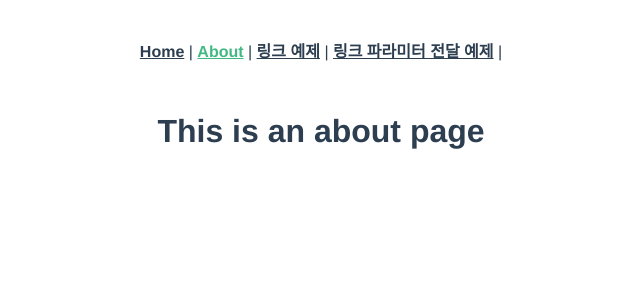
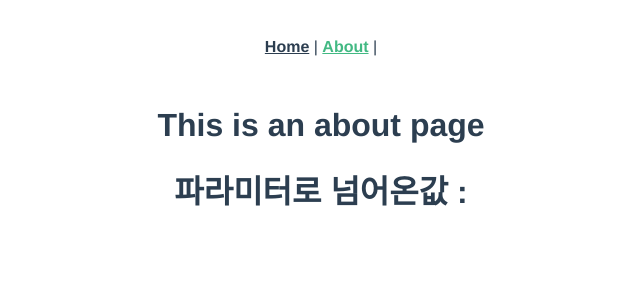
Before and after one commit to n3316202/vue3-sindorim-3, a Vue app: page /about in a window 1280 px wide. Shown: the top 300 px of the page, without its empty margins (319-959 px from the left). Built offline with nearby package versions, Linux system fonts and the light colour scheme.

Commit message:
링크 예제

```diff
--- a/src/App.vue
+++ b/src/App.vue
@@ -6,8 +6,9 @@
     <router-link to="/">Home</router-link> |
     <router-link to="/about">About</router-link> |
     <!-- router-link에 to 속성에 path 대신 name을 지정 가능 -->
-    <router-link :to="{name :'example'}">링크 예제</router-link> |
-    <router-link :to="{name :'example', params:{username : '홍길동'}}">링크 파라미터 전달 예제</router-link> |
+    <!-- <router-link :to="{name :'example'}">링크 예제</router-link> |
+    <router-link :to="'/example/' +  '홍길동'">링크 파라미터 전달 예제</router-link> |  -->
+    <!-- <router-link :to="{name :'example', params:{username : '홍길동'}}">링크 파라미터 전달 예제</router-link> |  -->
 
   </nav>
   <!-- 라우트 아울렛 -->
--- a/src/router/index.js
+++ b/src/router/index.js
@@ -1,52 +1,52 @@
 import { createRouter, createWebHistory } from "vue-router";
-import HomeView from "../views/HomeView.vue";
-import AboutView from "../views/AboutView.vue";
+// import HomeView from "../views/HomeView.vue";
+// import AboutView from "../views/AboutView.vue";
+
+// const routes = [
+//   {
+//     path: "/",
+//     name: "home",
+//     component: HomeView,
+//   },
+//   {
+//     path: "/about",
+//     name: "about",
+//     component: AboutView,
+//   },
+//   {
+//     path: "/example",
+//     name: "example",
+//     component: AboutView,
+//   },
+//   {
+//     path: "/example/:username",  //파라미터 전달
+//     name: "example2",
+//     component: AboutView,
+//   },
+// ];
+
+//component: () => import(/* webpackChunkName: "about"*/ /*webpackPrefetch: true*/ '../views/AboutView.vue')
+
+//lazy loading 사용시
 
 const routes = [
   {
     path: "/",
     name: "home",
-    component: HomeView,
+    component: () =>
+      import(
+        /* webpackChunkName: "home" */ /*webpackPrefetch: false*/ "../views/HomeView.vue"
+      ),
   },
   {
     path: "/about",
     name: "about",
-    component: AboutView,
-  },
-  {
-    path: "/example",
-    name: "example",
-    component: AboutView,
-  },
-  {
-    path: "/example/:username",  //파라미터 전달
-    name: "example2",
-    component: AboutView,
+    component: () =>
+      import(
+        /* webpackChunkName: "about" */ /*webpackPrefetch: false*/ "../views/AboutView.vue"
+      ),
   },
 ];
-
-//component: () => import(/* webpackChunkName: "about"*/ /*webpackPrefetch: true*/ '../views/AboutView.vue')
-
-//lazy loading 사용시
-
-// const routes = [
-//   {
-//     path: "/",
-//     name: "home",
-//     component: () =>
-//       import(
-//         /* webpackChunkName: "home" */ /*webpackPrefetch: true*/ "../views/HomeView.vue"
-//       ),
-//   },
-//   {
-//     path: "/about",
-//     name: "about",
-//     component: () =>
-//       import(
-//         /* webpackChunkName: "about" */ /*webpackPrefetch: true*/ "../views/AboutView.vue"
-//       ),
-//   },
-// ];
 
 const router = createRouter({
   history: createWebHistory(process.env.BASE_URL),
--- a/src/views/AboutView.vue
+++ b/src/views/AboutView.vue
@@ -1,5 +1,11 @@
 <template>
   <div class="about">
     <h1>This is an about page</h1>
+    <h1>파라미터로 넘어온값 : {{ route.params.username }}</h1>
   </div>
 </template>
+<script setup>
+import {  useRoute } from 'vue-router'
+const route = useRoute()
+
+</script>
```
